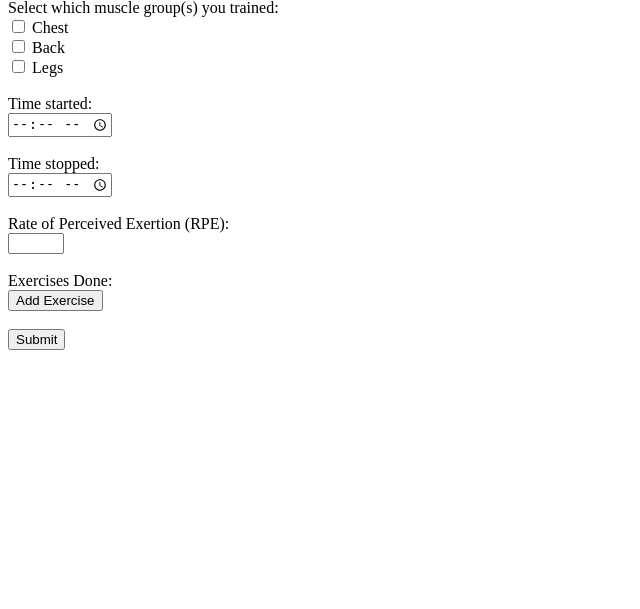
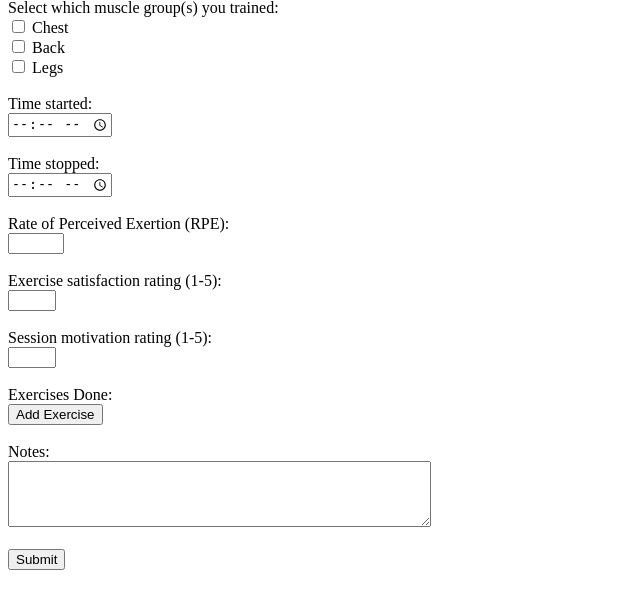
Before and after one commit to DatCodeMania/GymTracker, a Flask app: page /add_session in a window 1280 px wide. Shown: the part 81-690 px from the top of the page, without its empty margins (0-640 px from the left). Run offline with Flask 3, Linux system fonts and the light colour scheme.

Commit message:
Expand input options, beautify debugging output, add duration calculator.

```diff
--- a/main.py
+++ b/main.py
@@ -1,4 +1,5 @@
 from flask import Flask, render_template, request
+from datetime import datetime
 
 app = Flask(__name__)
 
@@ -17,7 +18,44 @@ def add_session():
 @app.route('/submit', methods=['POST'])
 def submit():
     selected_options = request.form.getlist('muscle_groups_trained')
-    return f'Selected options: {", ".join(selected_options)}'
+    time_started = request.form.get('time_started')
+    time_stopped = request.form.get('time_stopped')
+    rpe = request.form.get('rpe')
+    satisfaction_rating = request.form.get('satisfaction_rating')
+    motivation_rating = request.form.get('motivation_rating')
+    notes = request.form.get('notes')
+    exercises_done = []
+    exercise_names = request.form.getlist('exercise_name[]')
+    sets_done = request.form.getlist('sets_done[]')
+    reps_done = request.form.getlist('reps_done[]')
+
+    current_rep_index = 0
+    for i in range(len(exercise_names)):
+        sets = int(sets_done[i])
+        reps = reps_done[current_rep_index:current_rep_index + sets]
+        current_rep_index += sets
+        exercises_done.append({
+            'exercise_name': exercise_names[i],
+            'sets_done': sets,
+            'reps_done': reps
+        })
+
+    time_format = "%H:%M"
+    start_time = datetime.strptime(time_started, time_format)
+    stop_time = datetime.strptime(time_stopped, time_format)
+    duration = stop_time - start_time
+    workout_duration = duration.total_seconds() / 60
+    return f'''
+        Selected options: {", ".join(selected_options)}<br>
+        Time started: {time_started}<br>
+        Time stopped: {time_stopped}<br>
+        Dura: {workout_duration}<br>
+        RPE: {rpe}<br>
+        Satisfaction rating: {satisfaction_rating}<br>
+        Motivation rating: {motivation_rating}<br>
+        Notes: {notes}<br>
+        Exercises done: {exercises_done}
+    '''
 
 if __name__ == '__main__':
     app.run(debug=True)
--- a/templates/add_session.html
+++ b/templates/add_session.html
@@ -2,19 +2,45 @@
 <html>
 <head>
     <title>Add Session</title>
+    <style>
+        .exercise-entry {
+            margin-left: 20px;
+        }
+        .set-entry {
+            margin-left: 40px;
+        }
+    </style>
     <script>
         function addExercise() {
             var exerciseList = document.getElementById('exerciseList');
             var newExercise = document.createElement('div');
             newExercise.className = 'exercise-entry';
             newExercise.innerHTML = `
-                <label>Sets Done: <input type="number" name="sets_done[]" required></label>
                 <label>Exercise: <input type="text" name="exercise_name[]" required></label>
-                <label>Reps Done: <input type="number" name="reps_done[]" required></label>
-                <button type="button" onclick="removeExercise(this)">Remove</button>
+                <label>Sets Done: <input type="number" name="sets_done[]" min="1" required oninput="updateSets(this)"></label>
+                <button type="button" onclick="removeExercise(this)">Remove Exercise</button>
+                <div class="set-list"></div>
                 <br><br>
             `;
             exerciseList.appendChild(newExercise);
+        }
+
+        function updateSets(input) {
+            console.log('updateSets called');
+            console.log('Number of sets:', input.value);
+            var exerciseEntry = input.closest('.exercise-entry');
+            var setList = exerciseEntry.querySelector('.set-list');
+            setList.innerHTML = ''; // Clear existing set entries
+            var numSets = input.value;
+            for (var i = 0; i < numSets; i++) {
+                var newSet = document.createElement('div');
+                newSet.className = 'set-entry';
+                newSet.innerHTML = `
+                    <label>Reps for Set ${i + 1}: <input type="number" name="reps_done[]" required></label>
+                    <br>
+                `;
+                setList.appendChild(newSet);
+            }
         }
 
         function removeExercise(button) {
@@ -43,9 +69,18 @@
         <label for="rpe">Rate of Perceived Exertion (RPE):</label><br>
         <input type="number" id="rpe" name="rpe" min="6" max="20"><br><br>
 
+        <label for="satisfaction_rating">Exercise satisfaction rating (1-5):</label><br>
+        <input type="number" id="satisfaction_rating" name="satisfaction_rating" min="1" max="5"><br><br>
+
+        <label for="motivation_rating">Session motivation rating (1-5):</label><br>
+        <input type="number" id="motivation_rating" name="motivation_rating" min="1" max="5"><br><br>
+
         <label for="exercises_done">Exercises Done:</label><br>
         <div id="exerciseList"></div>
         <button type="button" onclick="addExercise()">Add Exercise</button><br><br>
+
+        <label for="notes">Notes:</label><br>
+        <textarea id="notes" name="notes" rows="4" cols="50"></textarea><br><br>
 
         <input type="submit" value="Submit">
     </form>
```
